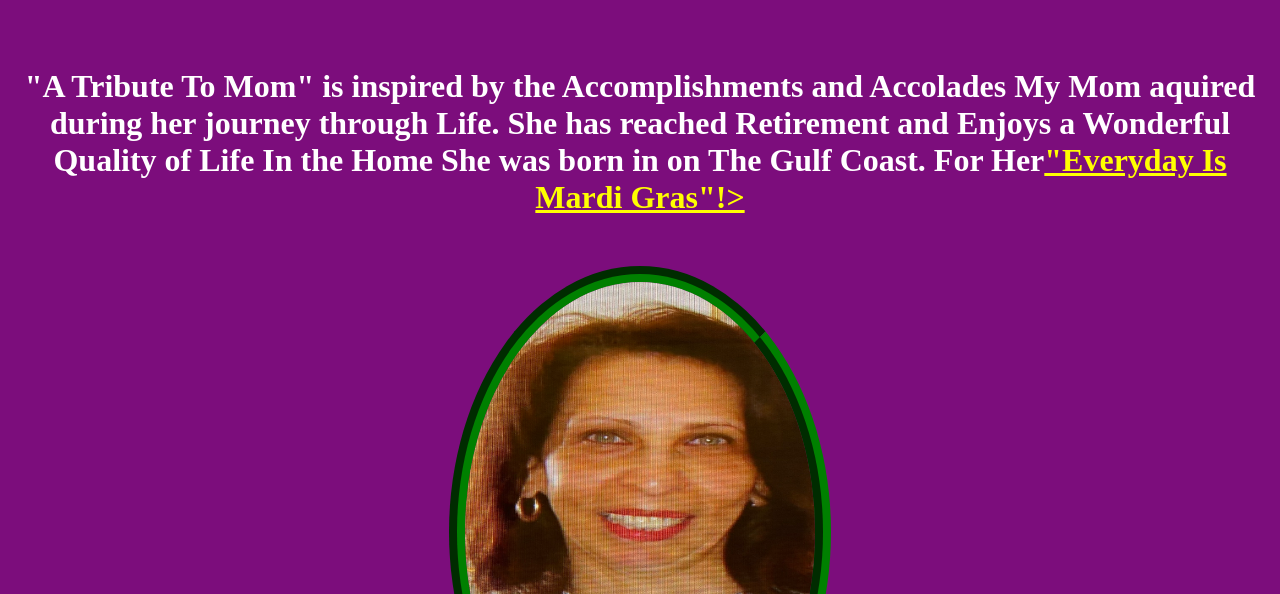
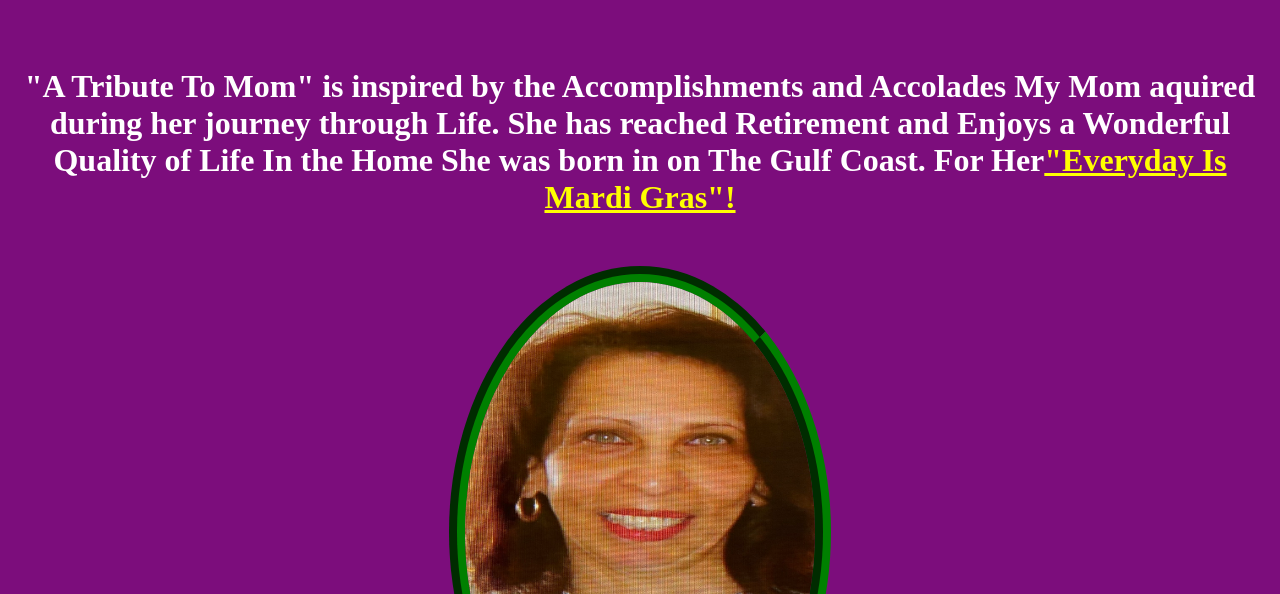
Before and after one commit to FutureSoftwarePro/ATributeToMom, a plain HTML site: page index.html in a window 1280 px wide. Shown: the part 206-800 px from the top of the page. Drawn offline with Linux system fonts and the light colour scheme.

Commit message:
Update index.html

```diff
--- a/index.html
+++ b/index.html
@@ -18,7 +18,7 @@
 
         <h2 class="text-center">A Tribute To Mom "Patrice Tryman"</h2><br>
 
-        <P id="opening"> <strong>"A Tribute To Mom" is inspired by the Accomplishments and Accolades My Mom aquired during her journey through Life. She has reached Retirement and Enjoys a Wonderful Quality of Life In the Home She was born in on The Gulf Coast. For Her<span style="color:yellow;"><u>"Everyday Is Mardi Gras"!></u></span></strong></P><br>
+        <P id="opening"> <strong>"A Tribute To Mom" is inspired by the Accomplishments and Accolades My Mom aquired during her journey through Life. She has reached Retirement and Enjoys a Wonderful Quality of Life In the Home She was born in on The Gulf Coast. For Her<span style="color:yellow;"><u>"Everyday Is Mardi Gras"!</u></span></strong></P><br>
 
         <img src="images/IMG_0400.JPG" alt="Patrice Tryman" id="image" width="350" height="500"><br><br>
 
```
